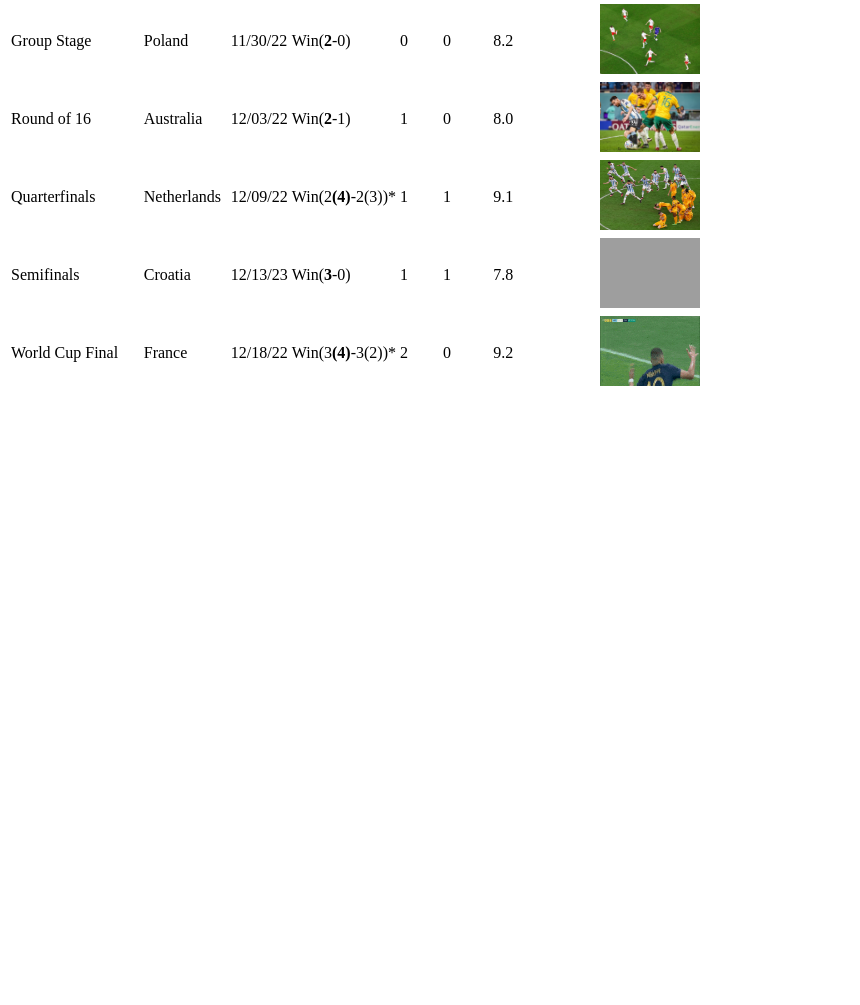
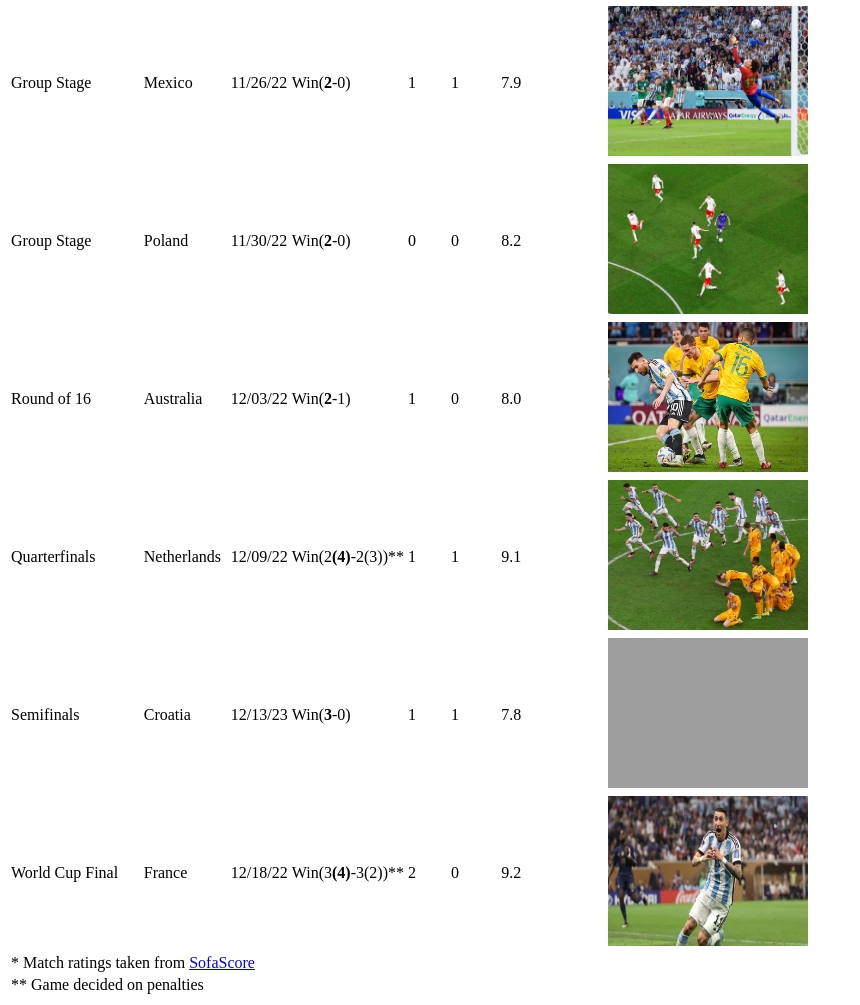
Before and after one commit to M10mo/World-Cup-2022, a plain HTML site: page stats.html in a window 1280 px wide. Shown: the part 446-1451 px from the top of the page, without its empty margins (0-860 px from the left). Before the commit the page ends 847 px from the top, so only its background shows below. Drawn offline with Linux system fonts and the light colour scheme; grey boxes are pictures that could not be loaded.

Commit message:
table done including footnotes doing some css

```diff
--- a/src/style.css
+++ b/src/style.css
@@ -54,7 +54,6 @@ table {
   display: block;
 
 }
-td{
-  text-align: center;
-
+tr {
+  text-align:left;
 }
--- a/stats.html
+++ b/stats.html
@@ -5,6 +5,7 @@
   <meta name="viewport" content="width=device-width, initial-scale=1.0">
   <title>World Cup 2022: Stats</title>
   <script type="module" src="src/main.js"></script>
+  <link rel="stylesheet" href="src/style.css" />
 </head>
 <body>
   <header>
@@ -46,7 +47,7 @@
             <td>1</td>
             <td>0</td>
             <td>7.7</td>
-            <td><img src="imgs/2022 saudi v arg.webp" alt="Scenes after a historic game." width="100" height="70"/></td>
+            <td><img src="imgs/2022 saudi v arg.webp" alt="Scenes after a historic game." width="200" height="150"/></td>
           </tr>
           <tr>
             <td>Group Stage</td>
@@ -56,7 +57,7 @@
             <td>1</td>
             <td>1</td>
             <td>7.9</td>
-            <td><img src="imgs/arg vs mex.avif" alt="Enzo Fernandez goal vs Mexico" width='100' height='70'/></td>
+            <td><img src="imgs/arg vs mex.avif" alt="Enzo Fernandez goal vs Mexico" width='200' height='150'/></td>
           </tr>
           <tr>
             <td>Group Stage</td>
@@ -66,7 +67,7 @@
             <td>0</td>
             <td>0</td>
             <td>8.2</td>
-            <td><img src="imgs/arg v pol.jpeg" alt="Messi dribbling into space against Poland" width="100" height="70"/></td>
+            <td><img src="imgs/arg v pol.jpeg" alt="Messi dribbling into space against Poland" width="200" height="150"/></td>
           </tr>
           <tr>
             <td>Round of 16</td>
@@ -76,17 +77,17 @@
             <td>1</td>
             <td>0</td>
             <td>8.0</td>
-            <td><img src="imgs/arg v aus.avif" alt="Messi weaving through the defense against Australia" width="100" height="70"/></td>
+            <td><img src="imgs/arg v aus.avif" alt="Messi weaving through the defense against Australia" width="200" height="150"/></td>
           </tr>
           <tr>
             <td>Quarterfinals</td>
             <td>Netherlands</td>
             <td>12/09/22</td>
-            <td>Win(2<strong>(4)</strong>-2(3))*</td>
+            <td>Win(2<strong>(4)</strong>-2(3))**</td>
             <td>1</td>
             <td>1</td>
             <td>9.1</td>
-            <td><img src="imgs/arg v neth.webp" alt="Scenes after Argentina eliminate Netherlands on penalty shootouts" width="100" height="70"></td>
+            <td><img src="imgs/arg v neth.webp" alt="Scenes after Argentina eliminate Netherlands on penalty shootouts" width="200" height="150"></td>
           </tr>
           <tr>
             <td>Semifinals</td>
@@ -96,23 +97,29 @@
             <td>1</td>
             <td>1</td>
             <td>7.8</td>
-            <td><img src="imgs/arg v croa.jpg" alt="Julian Alvarez slots home Argentina's third goal after a lovely assist from Messi" width="100" height="70"/></td>
+            <td><img src="imgs/arg v croa.jpg" alt="Julian Alvarez slots home Argentina's third goal after a lovely assist from Messi" width="200" height="150"/></td>
           </tr>
           <tr>
             <td>World Cup Final</td>
             <td>France</td>
             <td>12/18/22</td>
-            <td>Win(3<strong>(4)</strong>-3(2))*</td>
+            <td>Win(3<strong>(4)</strong>-3(2))**</td>
             <td>2</td>
             <td>0</td>
             <td>9.2</td>
-            <td><img id="gifFinals" src="imgs/arg v france.gif" alt="Mbappe celebrates after scoring a hat-trick" width="100" height="70"/></td>
+            <td><img src="imgs/arg-vs-fr-img.webp" alt="Angel Di-Maria celebrates after scoring in the World Cup Final" width="200" height="150"/></td>
           </tr>
-
         </tbody>
+        <tfoot>
+          <tr>
+            <td colspan="8">* Match ratings taken from <a href="https://www.sofascore.com/" target="_blank">SofaScore</a></td>
+          </tr>
+          <tr>
+            <td colspan="8">** Game decided on penalties</td>
+          </tr>
+        </tfoot>
       </table>
     </div>
-
   </main>
 </body>
 </html>
```
Also changed, not shown: imgs/arg-vs-fr-img.webp (added).
